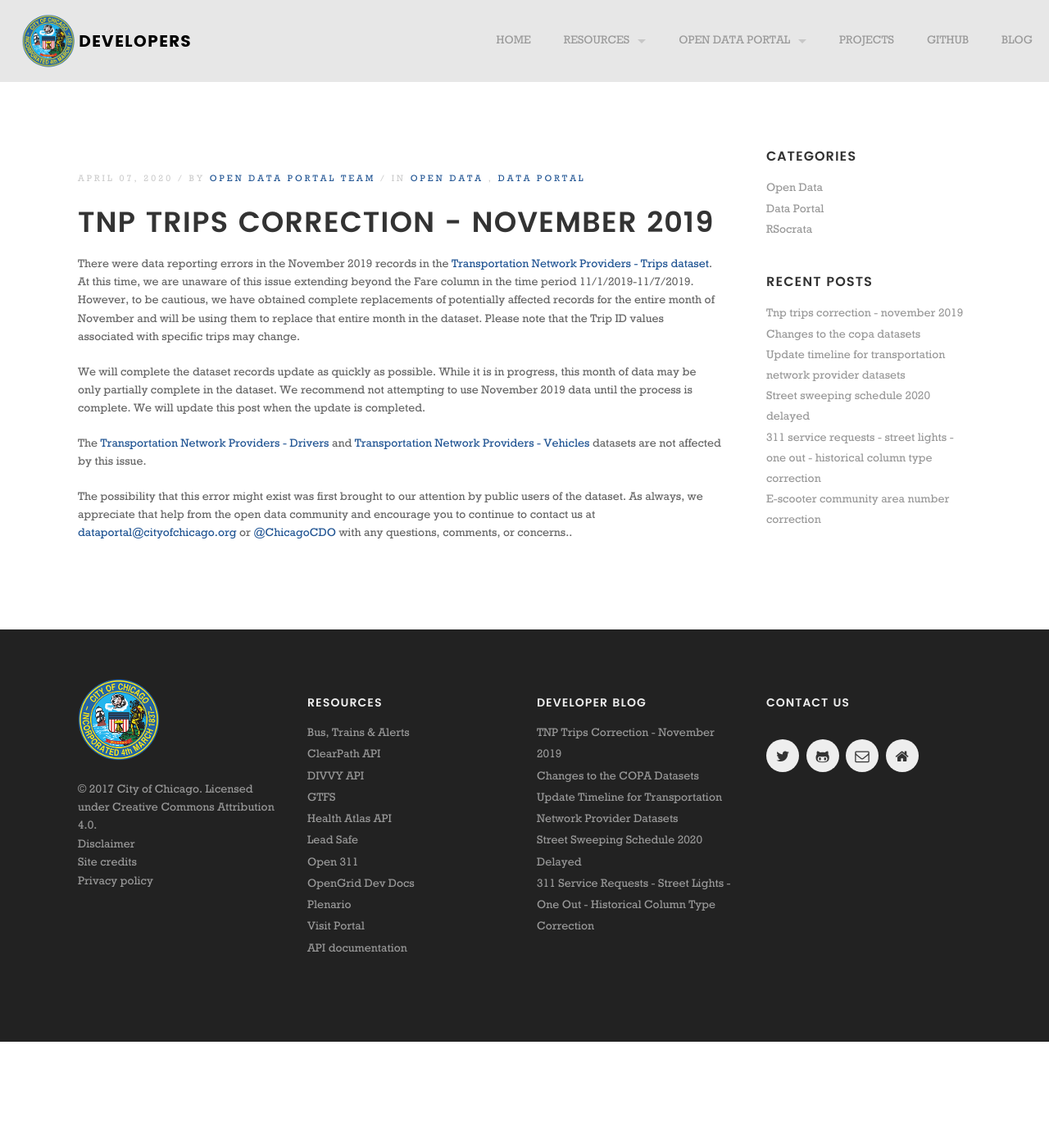
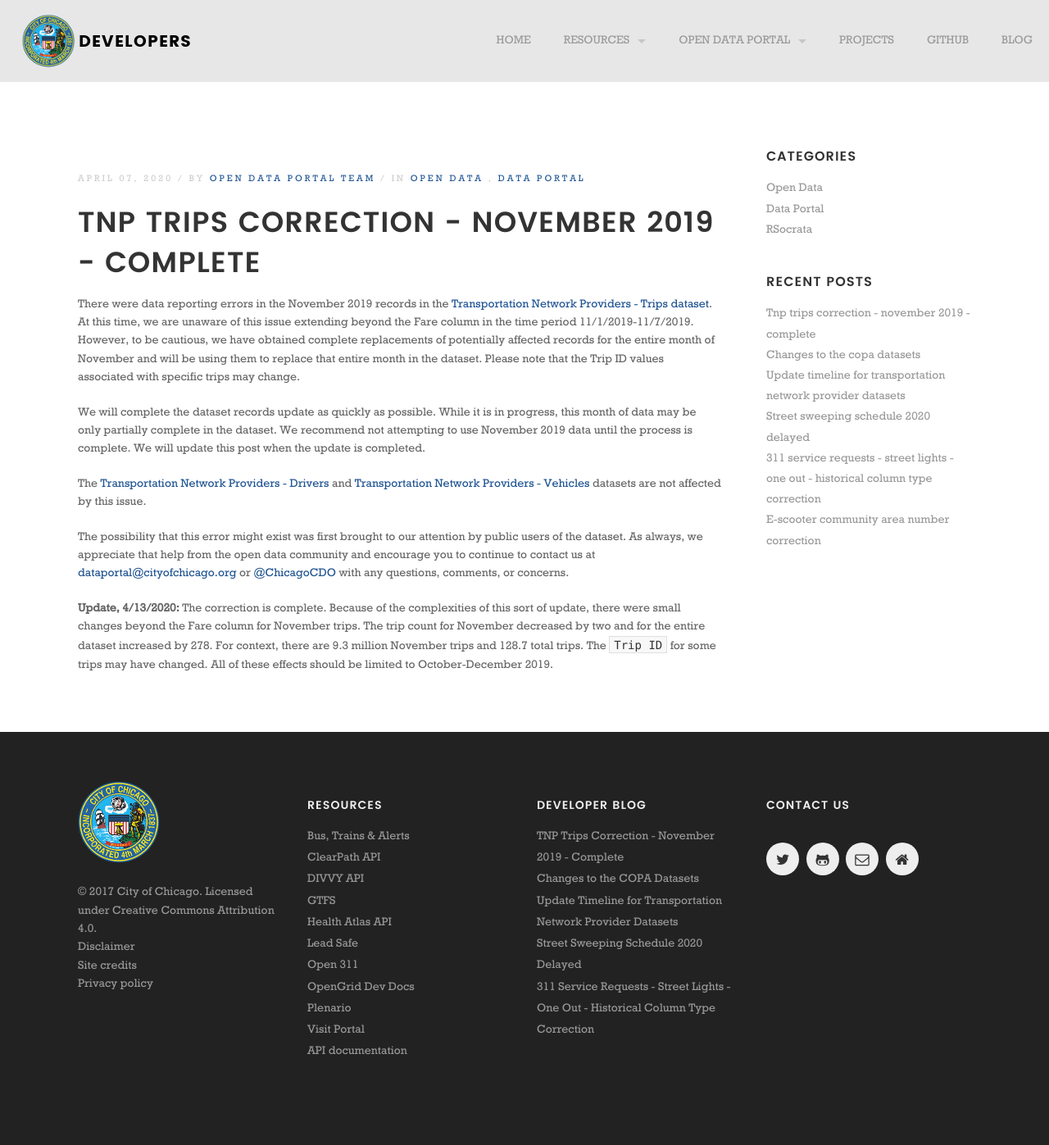
Before and after one commit to Chicago/dev.cityofchicago.org, a Jekyll site: the page built from _posts/2020-04-07-tnp-trips-2019-11.md, in a window 1280 px wide. Shown: the whole page at 82% size. Built offline with Jekyll 4.4.1, drawn with Linux system fonts in a browser that asks for light colours; some web fonts are replaced; before the commit the page ends 1271 px from its top, so only the background shows below that.

Commit message:
Update 2020-04-07-tnp-trips-2019-11.md

```diff
--- a/_posts/2020-04-07-tnp-trips-2019-11.md
+++ b/_posts/2020-04-07-tnp-trips-2019-11.md
@@ -1,6 +1,6 @@
 ---
 layout: post
-title: TNP Trips Correction - November 2019
+title: TNP Trips Correction - November 2019 - Complete
 date: '2020-04-07T17:45-05:00'
 author: Open Data Portal Team
 categories:
@@ -19,4 +19,6 @@
 
 The [Transportation Network Providers - Drivers](https://data.cityofchicago.org/d/j6wf-834c) and [Transportation Network Providers - Vehicles](https://data.cityofchicago.org/d/bc6b-sq4u) datasets are not affected by this issue.
 
-The possibility that this error might exist was first brought to our attention by public users of the dataset. As always, we appreciate that help from the open data community and encourage you to continue to contact us at [dataportal@cityofchicago.org](mailto:dataportal@cityofchicago.org) or [@ChicagoCDO](https://twitter.com/ChicagoCDO) with any questions, comments, or concerns..
+The possibility that this error might exist was first brought to our attention by public users of the dataset. As always, we appreciate that help from the open data community and encourage you to continue to contact us at [dataportal@cityofchicago.org](mailto:dataportal@cityofchicago.org) or [@ChicagoCDO](https://twitter.com/ChicagoCDO) with any questions, comments, or concerns.
+
+**Update, 4/13/2020:** The correction is complete. Because of the complexities of this sort of update, there were small changes beyond the Fare column for November trips. The trip count for November decreased by two and for the entire dataset increased by 278. For context, there are 9.3 million November trips and 128.7 total trips. The `Trip ID` for some trips may have changed. All of these effects should be limited to October-December 2019.
```
